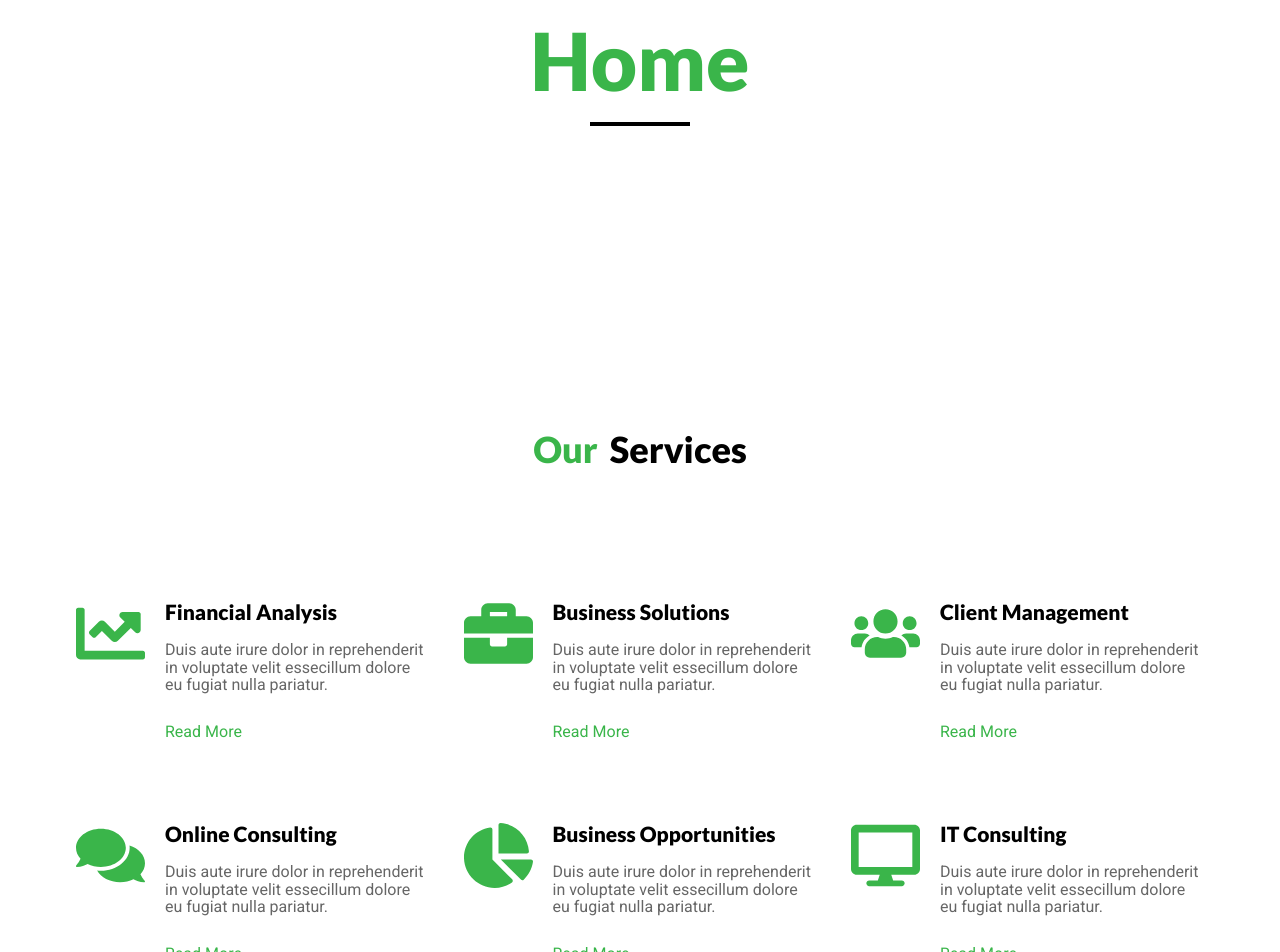
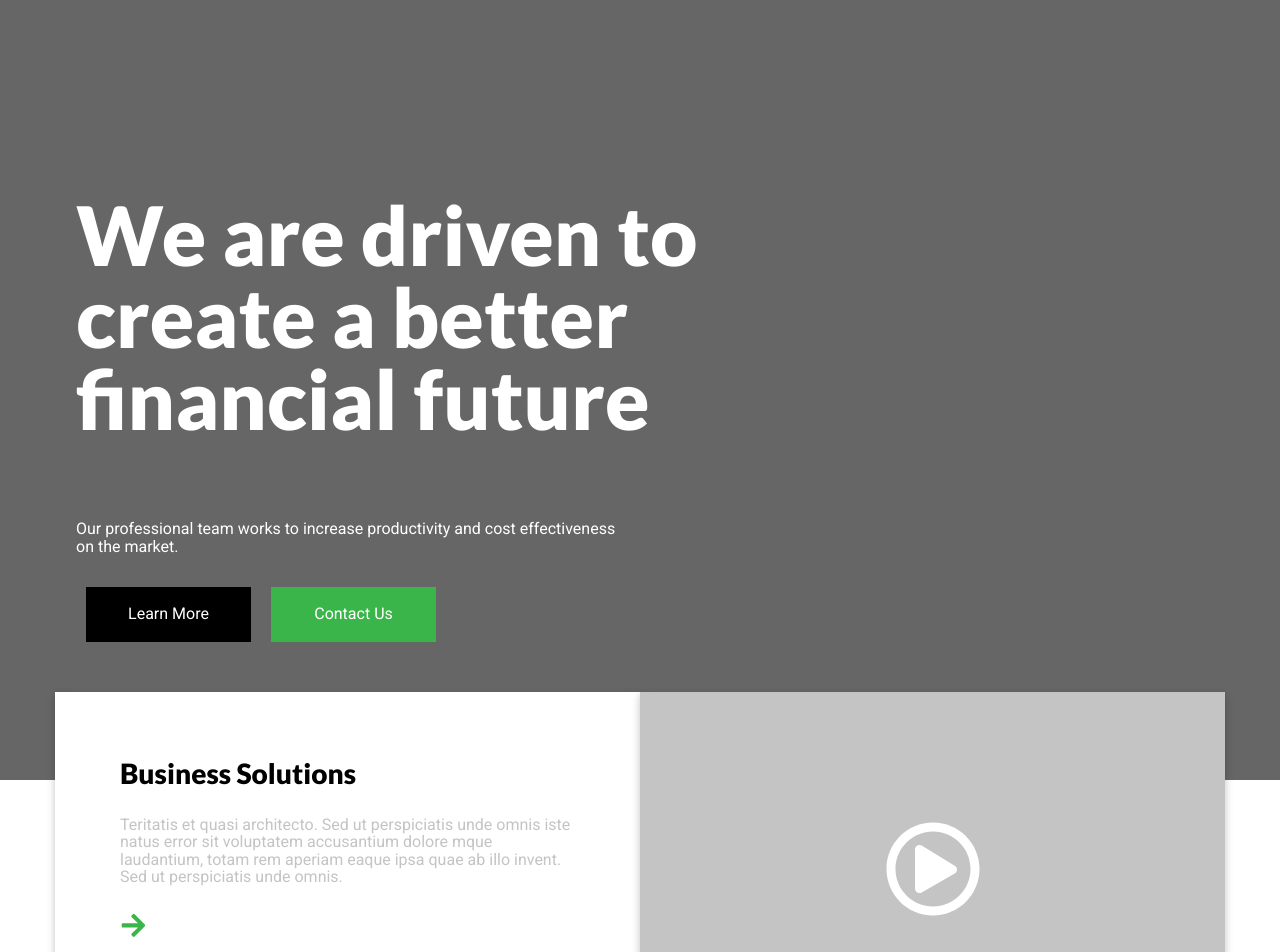
Before and after one commit to grum1n/vcs-react-manice, a React (Create React App) app: page / in a window 1280 px wide. Shown: the part 220-1172 px from the top of the page. Built offline with nearby package versions, Linux system fonts and the light colour scheme.

Commit message:
added hero

```diff
--- a/src/components/Footer/footer.css
+++ b/src/components/Footer/footer.css
@@ -77,7 +77,7 @@
         align-items: center;
     }
     .footer-green-flex-h2, .footer-green-flex-p {
-        width: 100vw;
+        width: 100%;
         padding-left: 20px;
         padding-right: 20px;
         text-align: center;
--- a/src/components/Header/header.css
+++ b/src/components/Header/header.css
@@ -1,4 +1,5 @@
 header {
+    margin-top: 0;
     padding: 40px 0;
     width: 100%;
     position: fixed;
--- /dev/null
+++ b/src/components/Hero/hero.css
@@ -0,0 +1,147 @@
+.hero-container{
+    background-color: var(--gray-6);
+    height: 100%;
+    position: relative;
+}
+.hero-boxes{
+    height: 400px;
+    width: 100%;
+    position: absolute;
+    top: 358px;
+}
+.hero-content{
+    display: flex;
+    flex-direction: column;
+}
+.hero-h1{
+    max-width: 675px;
+    text-align: left;
+    /* padding-left: 40px; */
+    color: var(--white);
+    font-family: var(--font-Lato);
+    font-size: 5.125rem;
+    line-height: 5.125rem;
+    font-weight: 900;
+    padding-bottom: 26px;
+}
+.hero-h3 {
+    max-width: 551px;
+    text-align: left;
+    color: var(--white);
+    font-size: 1rem;
+    font-weight: 400;
+    padding-bottom: 20px;
+}
+.hero-content-button-black{
+    margin: 10px;
+    width: 165px;
+    height: 55px;
+    background-color: var(--black);
+    color: var(--white);
+    display: flex;
+    justify-content: center;
+    align-items: center;
+    font-family: var(--font-Roboto);
+    font-size: 1rem;
+    line-height: 1.1rem;
+    cursor: pointer;
+    border: none;
+}
+.hero-content-button-black:hover{
+    background-color: var(--green-transp);
+    color: var(--gray);
+}
+
+.hero-content-button-green{
+    margin: 10px;
+    width: 165px;
+    height: 55px;
+    background-color: var(--green);
+    color: var(--white);
+    display: flex;
+    justify-content: center;
+    align-items: center;
+    font-family: var(--font-Roboto);
+    font-size: 1rem;
+    line-height: 1.1rem;
+    cursor: pointer;
+    border: none;
+}
+.hero-content-button-green:hover{
+    background-color: var(--green-transp);
+    color: var(--gray);
+}
+
+.hero-container .hero-ul{
+    width: 100%;
+    padding-top: 40px;
+    display: flex;
+    justify-content: center;
+    flex-wrap: wrap;
+}
+
+.hero-bottom-white {
+    width: 585px;
+    height: 355px;
+    padding: 65px;
+    color: var(--black);
+    background-color: var(--white);
+    font-weight: 400;
+    font-size: 1.1rem;
+    line-height: 19px;
+    box-shadow: rgba(0, 0, 0, 0.24) 0px 3px 8px;
+}
+.hero-bottom-white h4{
+    color: var(--black);
+    font-family: var(--font-Lato);
+    font-size: 1.75rem;
+    font-weight: 900;
+    line-height: 2.0625rem;
+    text-align: left;
+    padding-bottom: 26px;
+}
+.hero-bottom-white p{
+    color: var(--gray);
+    font-family: var(--font-Roboto);
+    font-size: 1rem;
+    font-weight: 400;
+    line-height: 1.1rem;
+    text-align: left;
+    padding-bottom: 26px;
+}
+.hero-bottom-white-link{
+    color: var(--green);
+    font-size: 1.68rem;
+    display: block;
+    cursor: pointer;
+}
+.hero-bottom-white-link:hover{
+    color: var(--green-transp);
+}
+.hero-bottom-gray {
+    width: 585px;
+    height: 355px;
+    color: var(--white);
+    background-color: var(--gray);
+    font-weight: 400;
+    font-size: 6rem;
+    box-shadow: rgba(0, 0, 0, 0.24) 0px 3px 8px;
+    display: flex;
+    justify-content: center;
+    align-items: center;
+}
+
+@media screen and (max-width: 800px){
+    .hero-boxes{
+        top: 110px;
+        height: 200px;
+    }
+    .hero-grid{
+        padding: 20px;
+        width: 100%;
+    }
+    .hero-h1, .hero-h3{
+        text-align: center;
+        padding-left: 0;
+    }
+}
--- /dev/null
+++ b/src/components/Hero/index.js
@@ -0,0 +1,44 @@
+import React from 'react';
+import './hero.css';
+import ParticleBackground from '../ParticleBg';
+import { Link } from 'react-router-dom';
+import * as FaIcons from 'react-icons/fa';
+
+function Hero() {
+
+    return (
+        <div className='hero-container'>
+            <ParticleBackground/>
+
+                <div className='hero-boxes'>
+                    <div className='container'>
+                        <div className='hero-content'>
+                            <h1 className='hero-h1'>We are driven to create a better financial future</h1>
+                            <h3 className='hero-h3'>Our professional team works to increase productivity and cost effectiveness on the market.</h3>
+                            <div className='flex-container'>
+                                <button className='hero-content-button-black'>Learn More</button>
+                                <button className='hero-content-button-green'>Contact Us</button>
+                            </div>
+                        </div>
+                    </div>
+
+                <ul className='hero-ul'>
+                        <li className='hero-bottom-white'>
+                            <h4>Business Solutions</h4>
+                            <p>Teritatis et quasi architecto. Sed ut perspiciatis unde omnis iste natus error sit voluptatem accusantium dolore mque laudantium, totam rem aperiam eaque ipsa quae ab illo invent. Sed ut perspiciatis unde omnis.</p>
+                            <Link to='/' className='hero-bottom-white-link'>
+                                <FaIcons.FaArrowRight />
+                            </Link>
+                        </li>
+                        <li className='hero-bottom-gray'>
+                            <FaIcons.FaRegPlayCircle />
+                        </li>
+                    </ul>
+
+            </div>
+
+        </div>
+    );
+}
+
+export default Hero;
--- a/src/components/HeroSmall/heroSmall.css
+++ b/src/components/HeroSmall/heroSmall.css
@@ -1,4 +1,5 @@
 .herosmall-title{
+    margin:0;
     padding-top: 240px;
     padding-bottom: 192px;
     color: var(--green);
--- a/src/components/ParticleBg/index.js
+++ b/src/components/ParticleBg/index.js
@@ -32,7 +32,7 @@ function ParticleBackground() {
         <div className='particle'>
                 <ParticlesBg
                 type='cobweb'
-                num={15}
+                num={55}
                 color='#ffffff'
             />
         </div>
--- a/src/components/ParticleBg/particleBg.css
+++ b/src/components/ParticleBg/particleBg.css
@@ -1,8 +1,8 @@
 .particle{
-    height: 600px;
+    height: 1000px;
 }
 
-@media screen and (max-width: 1191px){
+/* @media screen and (max-width: 1191px){
     .particle{
         height: 900px;
     }
@@ -12,4 +12,4 @@
     .particle{
         height: 1120px;
     }
-}
+} */
--- a/src/pages/public/Home/home.css
+++ b/src/pages/public/Home/home.css
@@ -10,6 +10,7 @@
 }
 
 .home-title-h3{
+    margin: 0;
     width: 100%;
     display: flex;
     justify-content: center;
--- a/src/pages/public/Home/index.js
+++ b/src/pages/public/Home/index.js
@@ -1,6 +1,6 @@
 import React from 'react';
 import FrameContainer from '../../../components/FrameContainer';
-import HeroSmall from '../../../components/HeroSmall';
+import Hero from '../../../components/Hero';
 import Partners from '../../../components/Partners';
 import { NewsData } from '../../../data/NewsData';
 import NewsCard from '../News/NewsCard';
@@ -10,7 +10,7 @@ import './home.css';
 function HomePage() {
     return (
         <FrameContainer>
-            <HeroSmall title='Home' />
+            <Hero />
             <div className='container'>
                 <h3 className='home-title-h3'><span className='home-title-span'>Our</span> Services</h3>
             </div>
```
